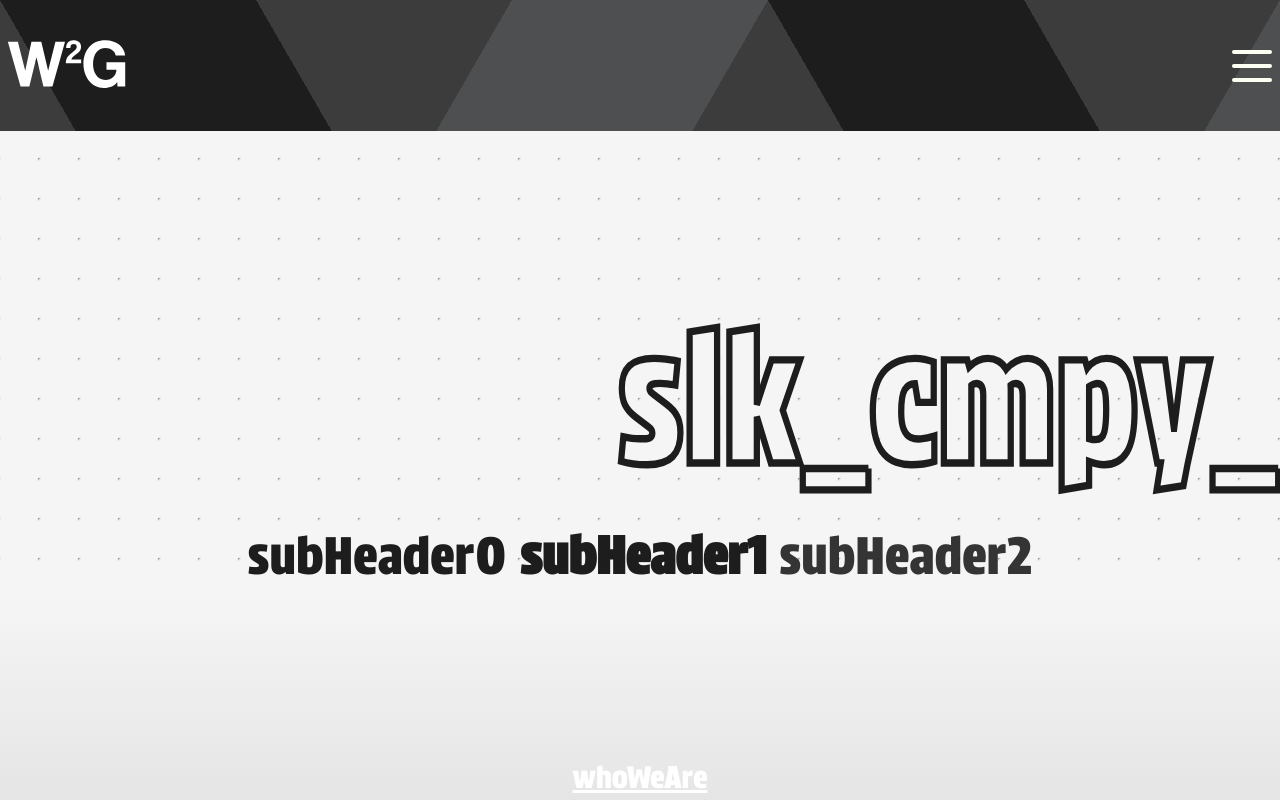
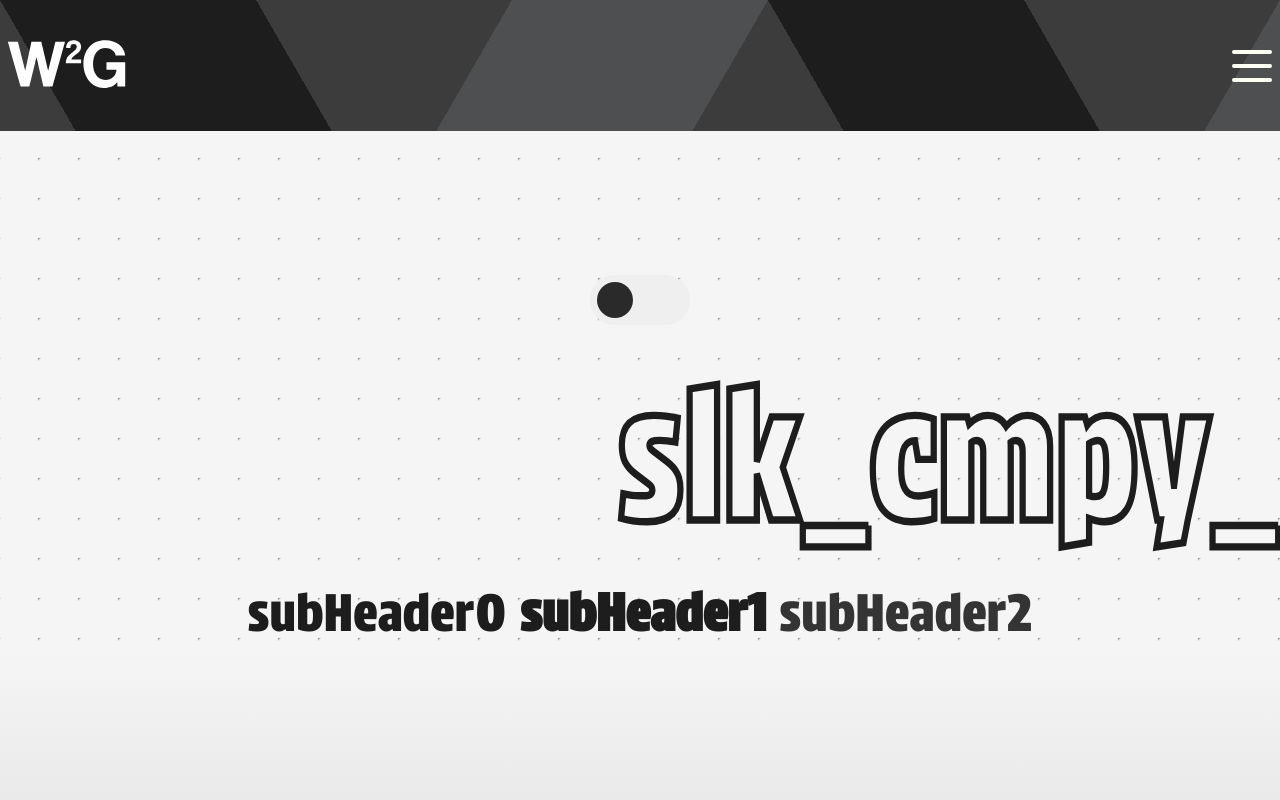
Before and after one commit to kenshanta/sleek-company-portfolio, a React (Vite) app: page / in a window 1280 px wide. Shown: the top 800 px of the page. Built offline with nearby package versions, Linux system fonts and the light colour scheme; what i18next-xhr-backend would draw is missing.

Commit message:
add light mode toggle

```diff
--- a/src/App.css
+++ b/src/App.css
@@ -405,3 +405,64 @@ svg defs {
     padding: 17rem 0;
   }
 }
+.theme-checkbox {
+  --toggle-size: 16px;
+  -webkit-appearance: none;
+  -moz-appearance: none;
+  appearance: none;
+  width: 6.25em;
+  height: 3.125em;
+  background: -webkit-gradient(
+      linear,
+      left top,
+      right top,
+      color-stop(50%, #efefef),
+      color-stop(50%, #2a2a2a)
+    )
+    no-repeat;
+  background: -o-linear-gradient(left, #efefef 50%, #2a2a2a 50%) no-repeat;
+  background: linear-gradient(to right, #efefef 50%, #2a2a2a 50%) no-repeat;
+  background-size: 205%;
+  background-position: 0;
+  -webkit-transition: 0.4s;
+  -o-transition: 0.4s;
+  transition: 0.4s;
+  border-radius: 99em;
+  position: relative;
+  cursor: pointer;
+  font-size: var(--toggle-size);
+}
+
+.theme-checkbox::before {
+  content: "";
+  width: 2.25em;
+  height: 2.25em;
+  position: absolute;
+  top: 0.438em;
+  left: 0.438em;
+  background: -webkit-gradient(
+      linear,
+      left top,
+      right top,
+      color-stop(50%, #efefef),
+      color-stop(50%, #2a2a2a)
+    )
+    no-repeat;
+  background: -o-linear-gradient(left, #efefef 50%, #2a2a2a 50%) no-repeat;
+  background: linear-gradient(to right, #efefef 50%, #2a2a2a 50%) no-repeat;
+  background-size: 205%;
+  background-position: 100%;
+  border-radius: 50%;
+  -webkit-transition: 0.4s;
+  -o-transition: 0.4s;
+  transition: 0.4s;
+}
+
+.theme-checkbox:checked::before {
+  left: calc(100% - 2.25em - 0.438em);
+  background-position: 0;
+}
+
+.theme-checkbox:checked {
+  background-position: 100%;
+}
--- a/src/components/header.tsx
+++ b/src/components/header.tsx
@@ -36,6 +36,12 @@ const AppHeader: React.FC<AppHeaderProps> = ({
         </GridItem>
       </Grid>
       <GridItem className="Header-banner" textColor={"white"}>
+        <input
+          onClick={() => document.body.classList.toggle("light")}
+          type="checkbox"
+          className="theme-checkbox"
+        ></input>
+
         <Work2GetherLogo />
         <GridItem
           justifyContent={"center"}
```
